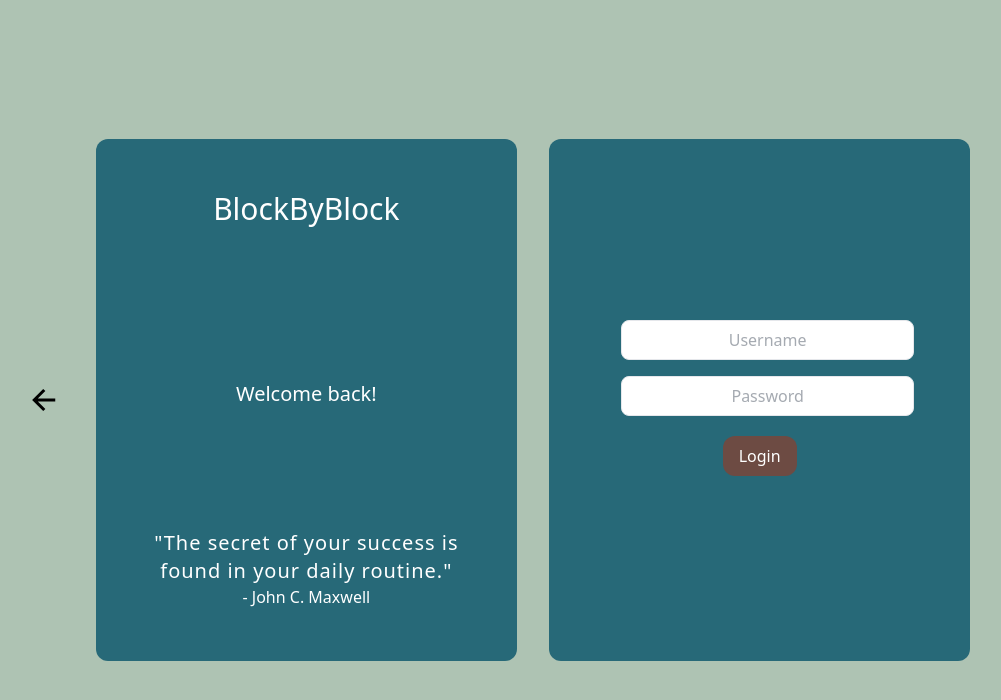
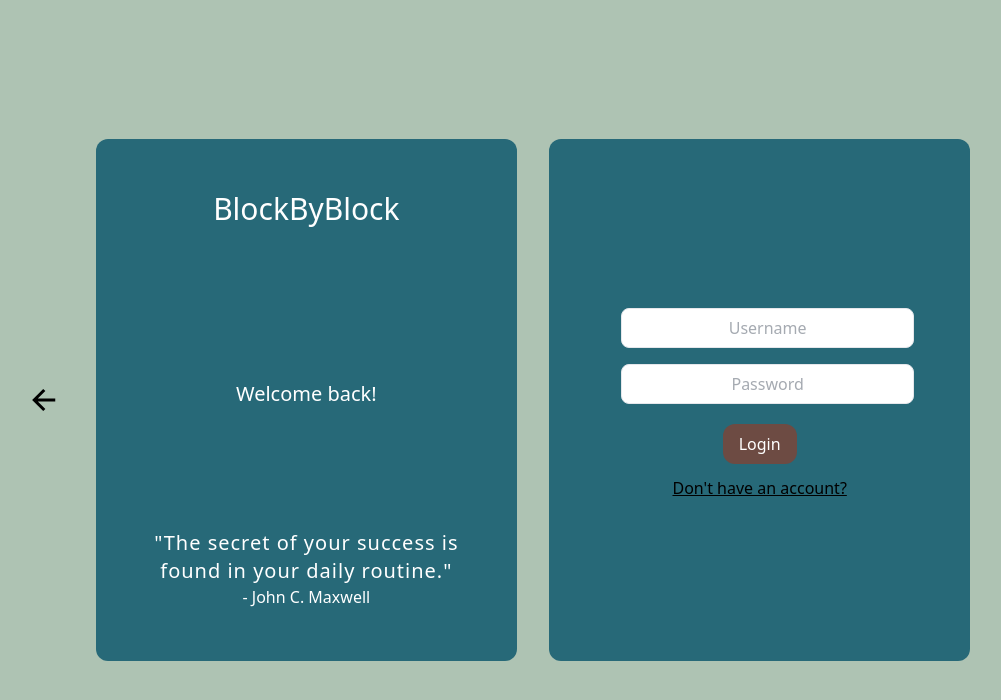
Before and after one commit to Schapagain/habit-tracker, a React (Create React App) app in the folder client/: page /login in a window 1280 px wide. Shown: the top 700 px of the page, without its empty margins (137-1138 px from the left). Built offline with nearby package versions, Linux system fonts and the light colour scheme.

Commit message:
add link from login to signup

```diff
--- a/client/src/components/Login.js
+++ b/client/src/components/Login.js
@@ -105,6 +105,13 @@ const LoginForm = () => {
               text="Login"
               onClick={()=>handleSubmit()}
               />
+              <a
+              className = "underline text-black"
+              href="!#"
+              onClick={(e)=>{e.preventDefault();history.push("/signup")}}
+              >
+                  Don't have an account?
+                </a>
           </div>
       </form>
     );
```
